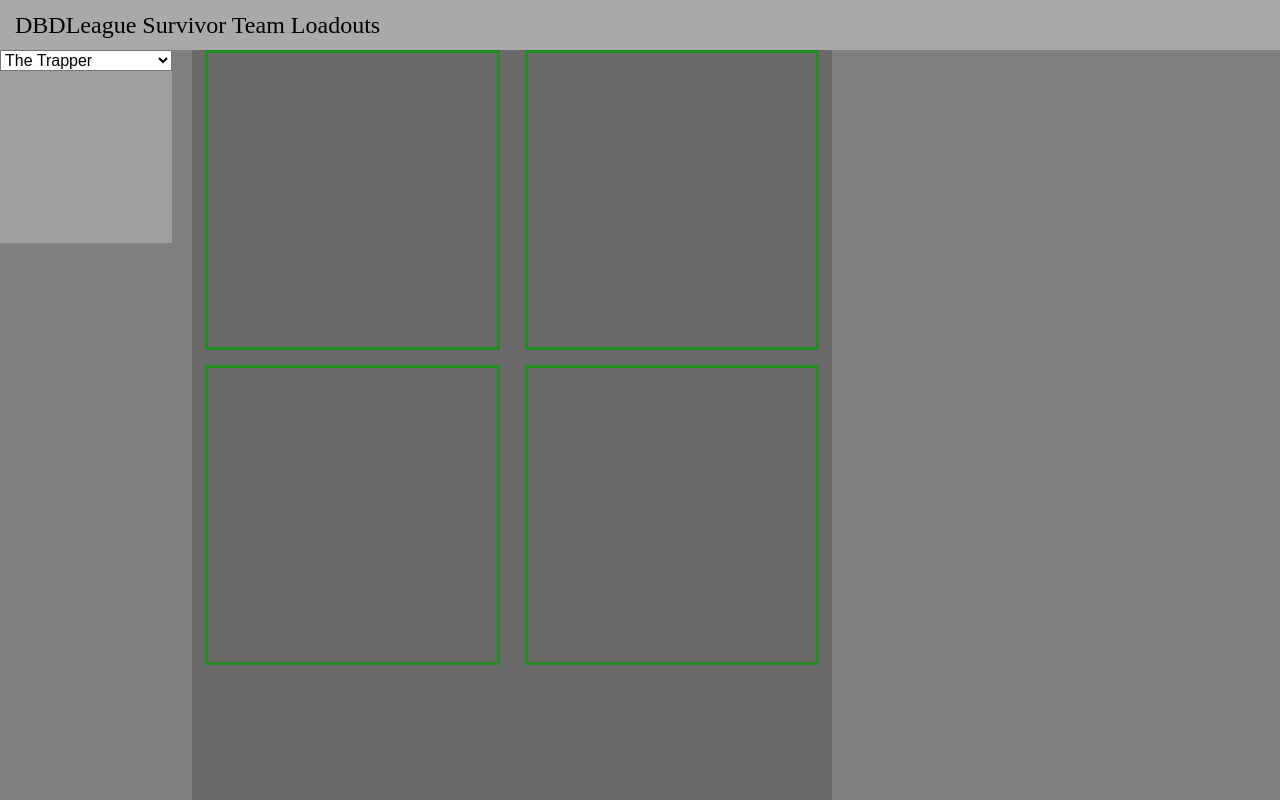
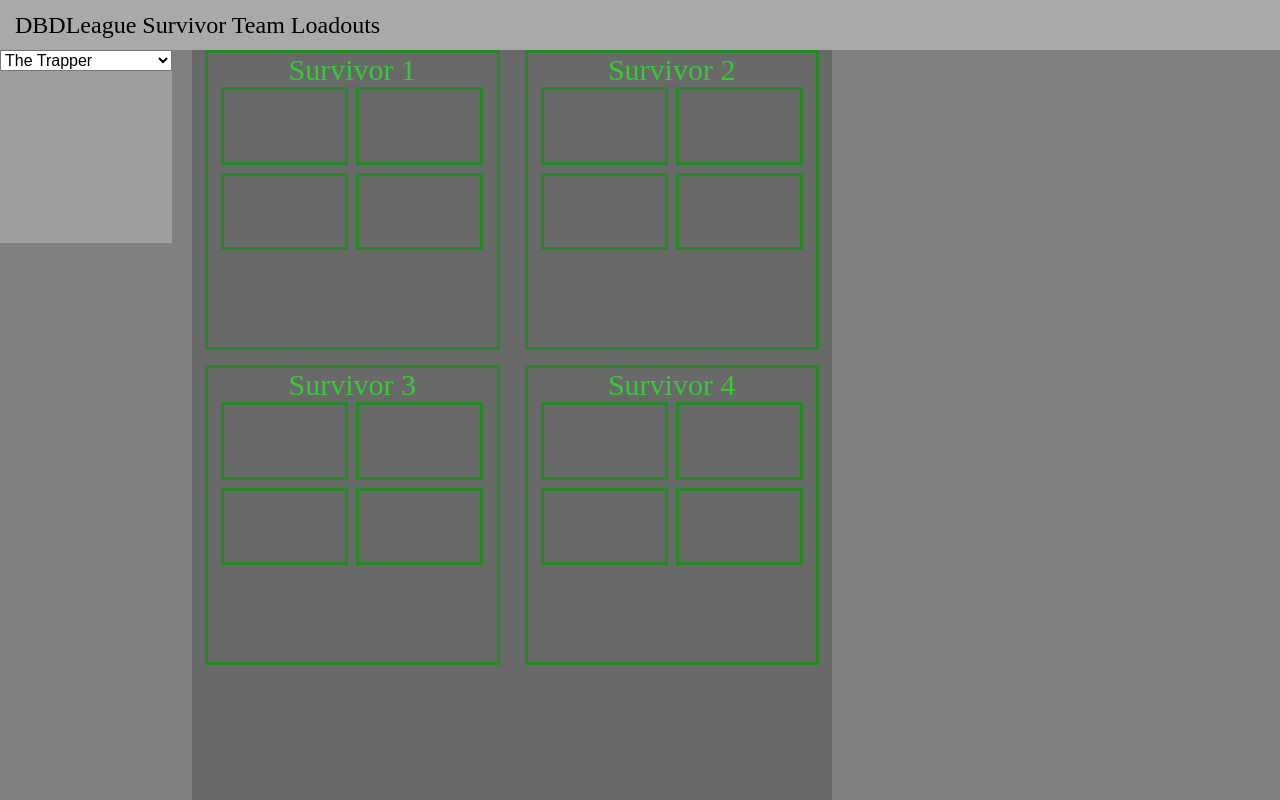
Before and after one commit to S1mmyy/dbdleague-team-loadouts, a plain HTML site: page index.html in a window 1280 px wide. Drawn offline with Linux system fonts and the light colour scheme; grey boxes are pictures that could not be loaded.

Commit message:
Initial div design for where perks will be placed

```diff
--- a/css/stylesheet.css
+++ b/css/stylesheet.css
@@ -50,7 +50,24 @@ body {
     justify-content: center;
 }
 
+.loadoutBox {
+    border: 3px solid forestgreen;
+    text-align: center;
+    font-size: 30px;
+    color: limegreen;
+}
+
 .loadout {
+    height: calc(100% - 35px);
+    display: grid;
+    grid-template-columns: 44% 44%;
+    grid-template-rows: 30% 30%;
+    grid-row-gap: 8px;
+    grid-column-gap: 8px;
+    justify-content: center;
+}
+
+.perk {
     border: 3px solid forestgreen;
 }
 
--- a/index.html
+++ b/index.html
@@ -18,10 +18,42 @@
             </div>
         </div>
         <div class="survivorLoadouts">
-                <div class="loadout" id="survivor1"> </div>
-                <div class="loadout" id="survivor2"> </div>
-                <div class="loadout" id="survivor3"> </div>
-                <div class="loadout" id="survivor4"> </div>
+            <div class="loadoutBox">
+                <div>Survivor 1</div>
+                <div class="loadout" id="survivor1">
+                    <div class="perk"></div>
+                    <div class="perk"></div>
+                    <div class="perk"></div>
+                    <div class="perk"></div>
+                </div>
+            </div>
+            <div class="loadoutBox">
+                <div>Survivor 2</div>
+                <div class="loadout" id="survivor2">
+                    <div class="perk"></div>
+                    <div class="perk"></div>
+                    <div class="perk"></div>
+                    <div class="perk"></div>
+                </div>
+            </div>
+            <div class="loadoutBox">
+                <div>Survivor 3</div>
+                <div class="loadout" id="survivor3">
+                    <div class="perk"></div>
+                    <div class="perk"></div>
+                    <div class="perk"></div>
+                    <div class="perk"></div>
+                </div>
+            </div>
+            <div class="loadoutBox" >
+                <div>Survivor 4</div>
+                <div class="loadout" id="survivor4">
+                    <div class="perk"></div>
+                    <div class="perk"></div>
+                    <div class="perk"></div>
+                    <div class="perk"></div>
+                </div>
+            </div>
         </div>
         <div class="perkTab"> </div>
     </div>
```
